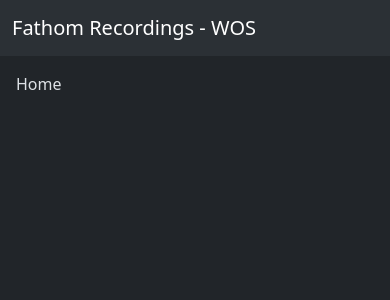
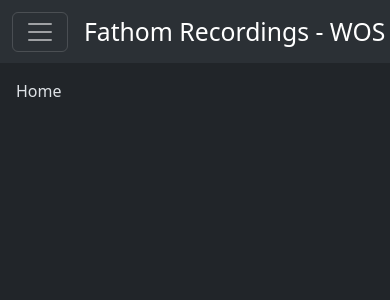
Before and after one commit to narcisolobo/wos-fathom, a React (Vite) app: page / in a window 390 px wide. Shown: the top 300 px of the page. Built offline with nearby package versions, Linux system fonts and the light colour scheme.

Commit message:
added offcanvas

```diff
--- a/src/App.jsx
+++ b/src/App.jsx
@@ -1,16 +1,19 @@
-import { Fragment } from 'react';
 import { Routes, Route } from 'react-router-dom';
 import Header from './components/Header';
 import Week from './components/Week';
 import Home from './components/Home';
 import OffCanvasContent from './components/OffCanvasContent';
+import OffCanvasContainer from './components/OffCanvasContainer';
+import RecordingsProvider from './context/RecordingsContext';
 
 function App() {
   return (
-    <Fragment>
+    <RecordingsProvider>
       <Header />
+      <OffCanvasContainer />
       <div className="d-flex">
         <aside className="p-3 d-none d-lg-block">
+          <h5>Stacks</h5>
           <OffCanvasContent />
         </aside>
         <main className="p-3">
@@ -20,7 +23,7 @@
           </Routes>
         </main>
       </div>
-    </Fragment>
+    </RecordingsProvider>
   );
 }
 
--- /dev/null
+++ b/src/components/HamburgerMenu.jsx
@@ -0,0 +1,14 @@
+function HamburgerMenu() {
+  return (
+    <button
+      className="navbar-toggler d-lg-none"
+      type="button"
+      data-bs-toggle="offcanvas"
+      data-bs-target="#offcanvas"
+      aria-controls="offcanvas"
+      aria-label="Toggle navigation">
+      <span className="navbar-toggler-icon"></span>
+    </button>
+  );
+}
+export default HamburgerMenu;
--- a/src/components/Header.jsx
+++ b/src/components/Header.jsx
@@ -1,12 +1,16 @@
 import { Link } from 'react-router-dom';
+import HamburgerMenu from './HamburgerMenu';
 
 function Header() {
   return (
     <nav className="navbar bg-body-tertiary">
       <div className="container-fluid">
-        <Link className="navbar-brand" href="/">
-          Fathom Recordings - WOS
-        </Link>
+        <div className="d-flex align-items-center gap-3">
+          <HamburgerMenu />
+          <Link className="navbar-brand fs-2" href="/">
+            Fathom Recordings - WOS
+          </Link>
+        </div>
       </div>
     </nav>
   );
--- /dev/null
+++ b/src/components/OffCanvasContainer.jsx
@@ -0,0 +1,27 @@
+import OffCanvasContent from './OffCanvasContent';
+
+function OffCanvasContainer() {
+  return (
+    <div
+      className="offcanvas offcanvas-start"
+      tabIndex={-1}
+      id="offcanvas"
+      aria-labelledby="offcanvas-label">
+      <div className="offcanvas-header p-3">
+        <h5 className="offcanvas-title" id="offcanvas-label">
+          Stacks
+        </h5>
+        <button
+          type="button"
+          className="btn-close"
+          data-bs-dismiss="offcanvas"
+          aria-label="Close"></button>
+      </div>
+      <div className="offcanvas-body">
+        <OffCanvasContent />
+      </div>
+    </div>
+  );
+}
+
+export default OffCanvasContainer;
--- a/src/components/OffCanvasContent.jsx
+++ b/src/components/OffCanvasContent.jsx
@@ -1,13 +1,8 @@
 import { NavLink, useLocation } from 'react-router-dom';
 import Dropdown from './Dropdown';
-import { recordings } from '../data';
 
 function OffCanvasContent() {
   const { pathname } = useLocation();
-
-  const pbWebFun = recordings.filter(
-    (recording) => recording.week === 1 || recording.week === 2
-  );
 
   return (
     <ul className="nav flex-column">
--- a/src/components/Week.jsx
+++ b/src/components/Week.jsx
@@ -12,7 +12,6 @@
   const filteredRecordings = recordings.filter(
     (recording) => recording.week === Number(week)
   );
-  console.log(filteredRecordings);
 
   return (
     <Fragment>
--- a/src/main.jsx
+++ b/src/main.jsx
@@ -8,9 +8,7 @@
 ReactDOM.createRoot(document.getElementById('root')).render(
   <React.StrictMode>
     <BrowserRouter>
-      <RecordingsProvider>
-        <App />
-      </RecordingsProvider>
+      <App />
     </BrowserRouter>
   </React.StrictMode>
 );
```
Also changed, not shown: src/components/Summary.jsx (deleted, +0 -22 lines).
